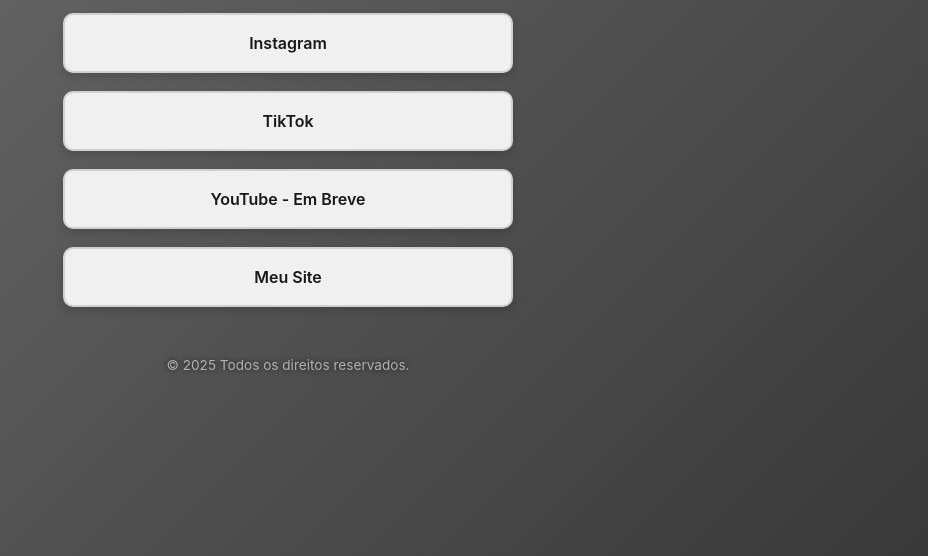
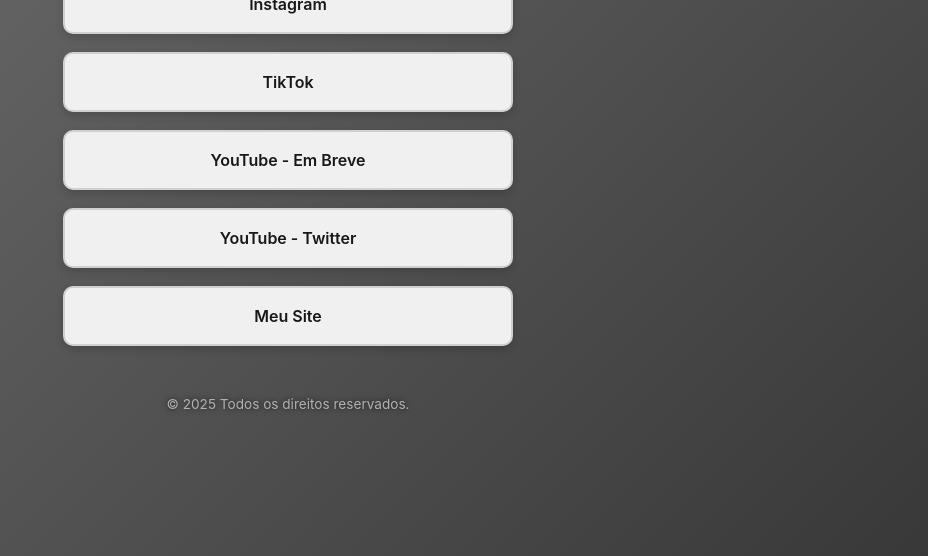
Before and after one commit to KevinPiress/redessociais, a plain HTML site: page index.html in a window 1280 px wide. Shown: the part 244-800 px from the top of the page, without its empty margins (352-1280 px from the left). Drawn offline with Linux system fonts and the light colour scheme.

Commit message:
Update index.html

```diff
--- a/index.html
+++ b/index.html
@@ -19,6 +19,7 @@
                 <li><a href="https://www.instagram.com/kevinprsss/" target="_blank" rel="noopener noreferrer">Instagram</a></li>
                 <li><a href="https://www.tiktok.com/@kevindkk" target="_blank" rel="noopener noreferrer">TikTok</a></li>
                 <li><a href="https://youtube.com/seu_canal_aqui" target="_blank" rel="noopener noreferrer">YouTube - Em Breve</a></li>
+                <li><a href="https://x.com/kevinprsss" target="_blank" rel="noopener noreferrer">YouTube - Twitter</a></li>
                 <li><a href="https://caminhodafe.netlify.app/?fbclid=PAZXh0bgNhZW0CMTEAAaee_DLxYXAZi_BQg-85x4dHQ7QP1yb02A10GXzk68eEUmZ2diz5R4_SntwNcg_aem_P43ZBSLMfI_dr2cgccBajA" target="_blank" rel="noopener noreferrer">Meu Site</a></li>
             </ul>
         </nav>
```
